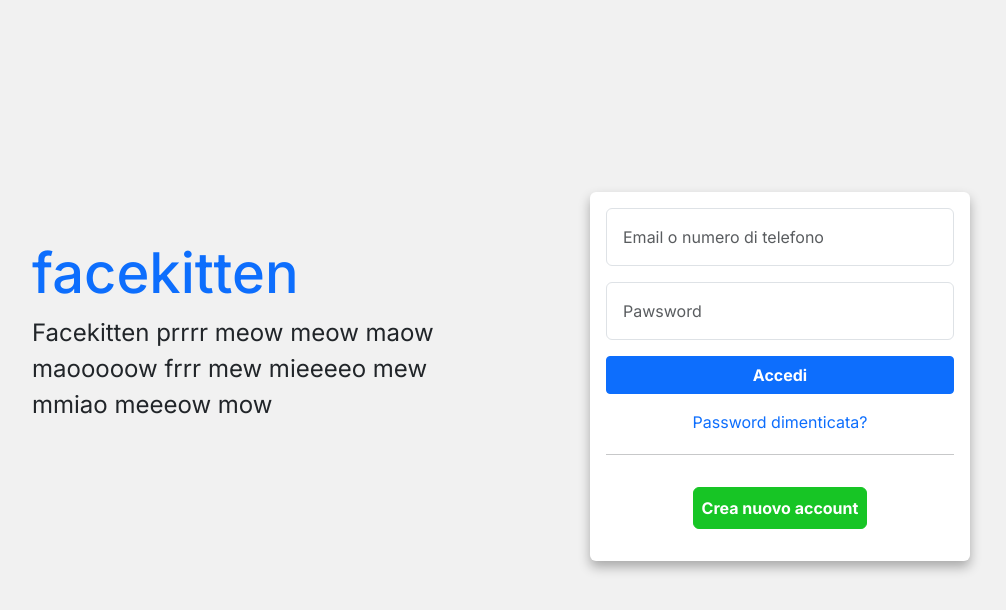
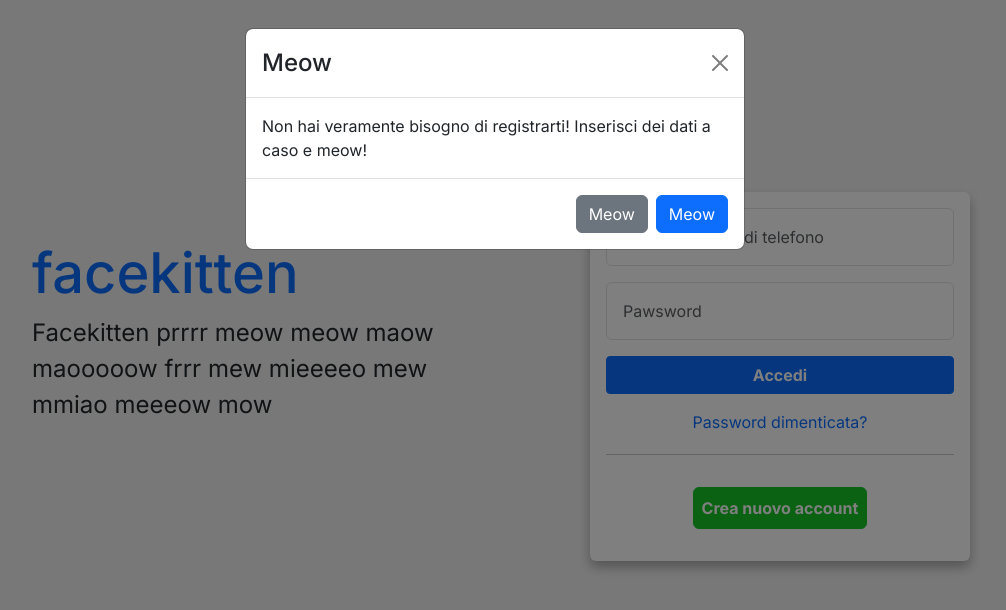
Before and after one commit to Vikappa/facekitten, a Next.js app: page / in a window 1280 px wide. Both pictures are taken after a click on the button "Crea nuovo account". Shown: the top 610 px of the page, without its empty margins (145-1151 px from the left). Built offline with nearby package versions, Linux system fonts and the light colour scheme; a web font is replaced by a local one.

Commit message:
Creato modale crea nuovo account

```diff
--- /dev/null
+++ b/src/app/modali/CreaNuovoAccountModale.tsx
@@ -0,0 +1,33 @@
+'use client'
+
+import { Dispatch, SetStateAction } from "react"
+import { Button, Modal } from "react-bootstrap"
+
+const CreaNuovoAccountModale = ( {show, setShow}: {show: boolean, setShow:  Dispatch<SetStateAction<boolean>>}) => {
+
+    const chiudiModale = () => {
+        setShow(false)
+    }
+
+return(
+    <>
+
+      <Modal show={show} onHide={chiudiModale}>
+        <Modal.Header closeButton>
+          <Modal.Title>Meow</Modal.Title>
+        </Modal.Header>
+        <Modal.Body>Non hai veramente bisogno di registrarti! Inserisci dei dati a caso e meow!</Modal.Body>
+        <Modal.Footer>
+          <Button variant="secondary" onClick={chiudiModale}>
+            Meow
+          </Button>
+          <Button variant="primary" onClick={chiudiModale}>
+            Meow
+          </Button>
+        </Modal.Footer>
+      </Modal>
+    </>
+)
+}
+
+export default CreaNuovoAccountModale
--- a/src/app/organisms/LoginPage.tsx
+++ b/src/app/organisms/LoginPage.tsx
@@ -4,14 +4,15 @@ import Link from "next/link";
 import { SetStateAction, useEffect, useState } from "react";
 import { Button, Form } from "react-bootstrap";
 import { IoLogoOctocat } from "react-icons/io";
+import CreaNuovoAccountModale from "../modali/CreaNuovoAccountModale";
 
 interface LoginPageProps {
   }
 
 const LoginPage: React.FC<LoginPageProps> = () => {
     const [email, setEmail] = useState('');
-const [password, setPassword] = useState('');
-const [maskedPassword, setMaskedPassword] = useState('');
+    const [password, setPassword] = useState('');
+    const [maskedPassword, setMaskedPassword] = useState('');
 
 const handleEmailChange = (e: { target: { value: SetStateAction<string>; }; }) => {
   setEmail(e.target.value);
@@ -36,12 +37,11 @@ const handleSubmit = (e: React.FormEvent<HTMLFormElement>) => {
   console.log("Password:", password);
 };
 
-useEffect(() => {
-  console.log(password)
-  console.log(maskedPassword)
-}, [password]);
+const [showModaleCreaAccount, setShowModaleCreaAccount] = useState(false);
 
   return (
+    <>
+    <CreaNuovoAccountModale show={showModaleCreaAccount} setShow={setShowModaleCreaAccount} />
       <div className="row py-sm-5 my-sm-5 justify-content-evenly position-relative">
         <div className="col-12 col-sm-5 d-flex align-items-between my-sm-5 pt-sm-5">
           <Image
@@ -89,16 +89,24 @@ useEffect(() => {
           </div>
         <hr className="mt-1 d-none d-sm-block" />
         <div className="d-flex">
-        <Button style={{fontSize:'1rem'}} variant="success" className="d-none d-sm-block text-white p-2 mx-auto fw-bold m-3">Crea nuovo account</Button>
+        <Button
+        style={{fontSize:'1rem'}}
+        variant="success"
+        className="d-none d-sm-block text-white p-2 mx-auto fw-bold m-3"
+        onClick={() => setShowModaleCreaAccount(true)}
+        >Crea nuovo account</Button>
         </div>
         </Form>
 
         <div className="d-sm-none mt-5 text-center position-relative bottom-0 w-100 d-flex flex-column">
-        <button type="button" className="btn btn-outline-primary rounded-pill w-100">Crea nuovo account</button>
+        <button onClick={() => setShowModaleCreaAccount(true)} type="button" className="btn btn-outline-primary rounded-pill w-100">Crea nuovo account</button>
         <p className="d-flex text-center align-items-center justify-content-center m-2 text-tertiary"><IoLogoOctocat className="fs-4 m-1" />
         Meow</p>
         </div>
       </div>
+
+
+    </>
   );
 };
 
```
